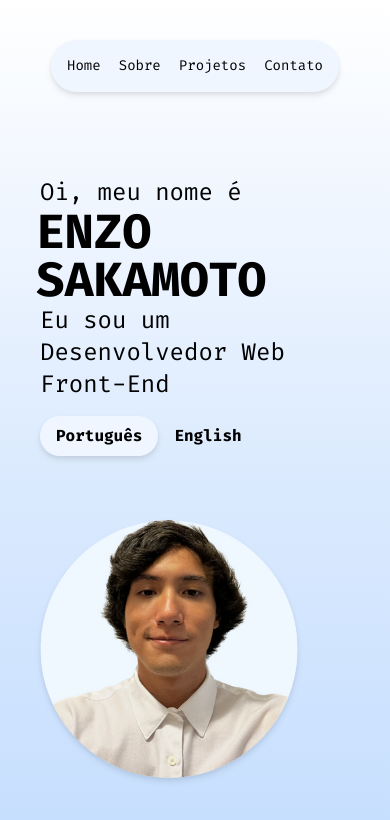
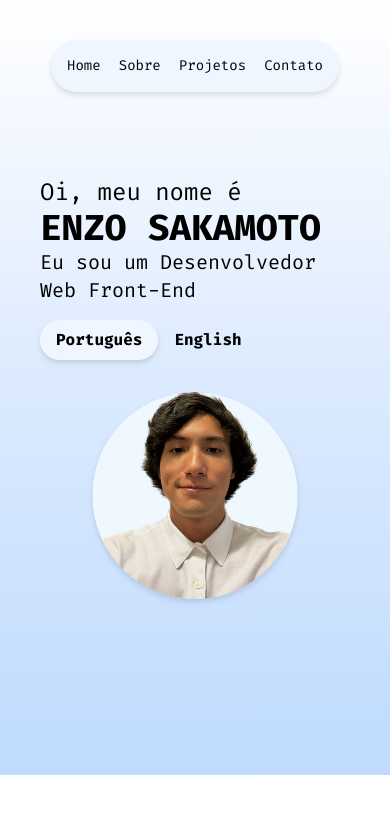
Before and after one commit to enzosakamoto/architecture-portfolio, a Next.js app: page / in a window 390 px wide. Shown: the top 820 px of the page. Built offline with nearby package versions, Linux system fonts and the light colour scheme.

Commit message:
fixed navbar

```diff
--- a/package.json
+++ b/package.json
@@ -20,6 +20,7 @@
     "react": "18.2.0",
     "react-dom": "18.2.0",
     "react-icons": "^4.10.1",
+    "sharp": "^0.32.1",
     "tailwindcss": "^3.3.2",
     "typescript": "5.1.6"
   },
--- a/src/app/about/page.tsx
+++ b/src/app/about/page.tsx
@@ -1,5 +1,5 @@
 'use client'
-import Navbar from '../components/navbar/page'
+import Navbar from '../components/navbar/Navbar'
 import useLanguage from '../utils/language'
 
 export default function About() {
--- a/src/app/contact/page.tsx
+++ b/src/app/contact/page.tsx
@@ -1,5 +1,5 @@
 'use client'
-import Navbar from '../components/navbar/page'
+import Navbar from '../components/navbar/Navbar'
 import useLanguage from '../utils/language'
 
 export default function Contact() {
--- a/src/app/page.tsx
+++ b/src/app/page.tsx
@@ -1,5 +1,5 @@
 'use client'
-import Navbar from './components/navbar/page'
+import Navbar from './components/navbar/Navbar'
 import useLanguage from './utils/language'
 import Image from 'next/image'
 import avatar from './assets/avatar.png'
@@ -10,15 +10,15 @@ export default function Home() {
   return (
     <main className="h-auto bg-gradient-to-b from-white via-blue-100 to-blue-200 py-44 md:h-screen md:py-0">
       <Navbar english={english} />
-      <section className="flex h-full w-full flex-col items-center justify-center gap-16 px-10 md:flex-row">
+      <section className="flex h-full w-full flex-col items-center justify-center gap-8 px-10 md:flex-row xl:gap-16">
         <div className="flex flex-col gap-0">
           <p className="text-2xl">
             {english ? 'Hi, my name is' : 'Oi, meu nome é'}
           </p>
-          <p className="relative -left-1 text-5xl font-bold lg:text-7xl">
+          <p className="relative text-4xl font-bold xl:-left-1 xl:text-7xl">
             ENZO SAKAMOTO
           </p>
-          <p className="text-2xl">
+          <p className="text-xl lg:text-2xl">
             {english
               ? 'I am a Front-End Web Developer'
               : 'Eu sou um Desenvolvedor Web Front-End'}
@@ -42,9 +42,9 @@ export default function Home() {
             </button>
           </div>
         </div>
-        <aside>
+        <aside className="flex w-8/12 justify-center md:w-1/3 lg:w-1/4">
           <Image
-            className="w-10/12 rounded-full drop-shadow-md"
+            className="w-full rounded-full drop-shadow-md sm:w-10/12"
             src={avatar}
             alt="Profile picture"
           />
--- a/src/app/projects/page.tsx
+++ b/src/app/projects/page.tsx
@@ -1,5 +1,5 @@
 'use client'
-import Navbar from '../components/navbar/page'
+import Navbar from '../components/navbar/Navbar'
 import useLanguage from '../utils/language'
 
 export default function Projects() {
```
Also changed, not shown: src/app/components/navbar/Navbar.tsx (renamed from src/app/components/navbar/page.tsx), 1 other file (tests, documents, lock files or other folders).
